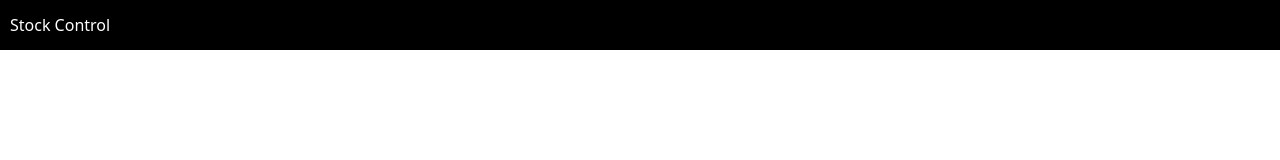
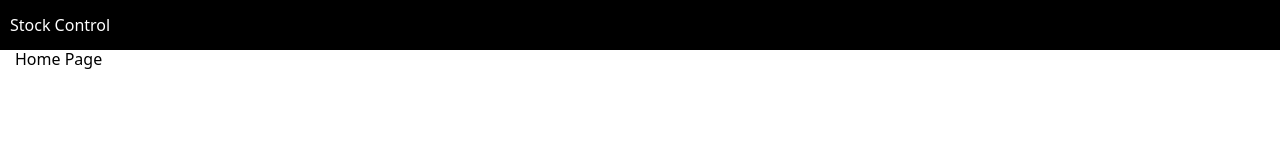
Before and after one commit to igorlyakh/storage_frontend, a React (Vite) app: page / in a window 1280 px wide. Shown: the top 160 px of the page. Built offline with nearby package versions, Linux system fonts and the light colour scheme.

Commit message:
added home page

```diff
--- a/src/App.jsx
+++ b/src/App.jsx
@@ -10,6 +10,10 @@ const App = () => {
         element={<Layout />}
         path="/"
       >
+        <Route
+          element={<div>Home Page</div>}
+          index
+        />
         <Route
           path="login"
           element={
```
